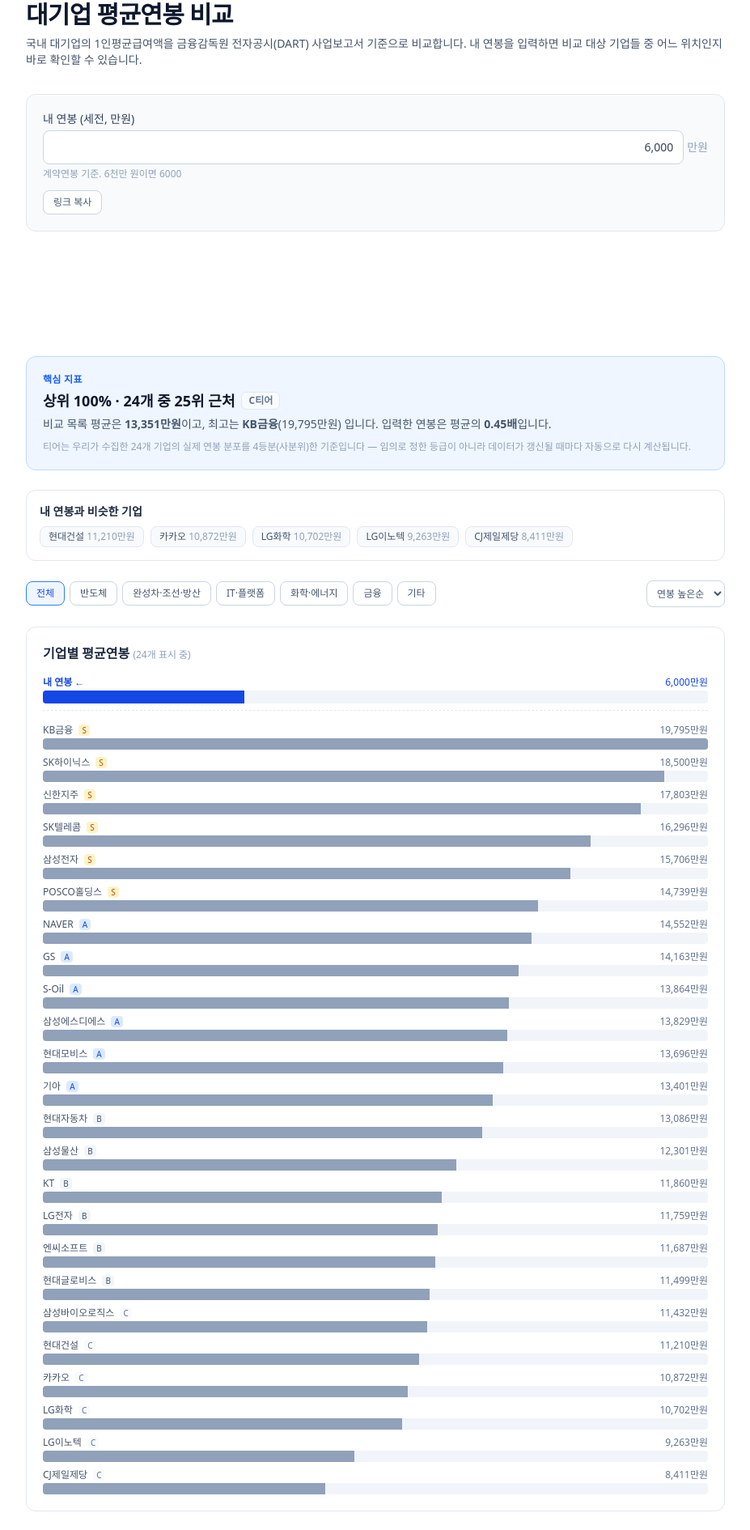
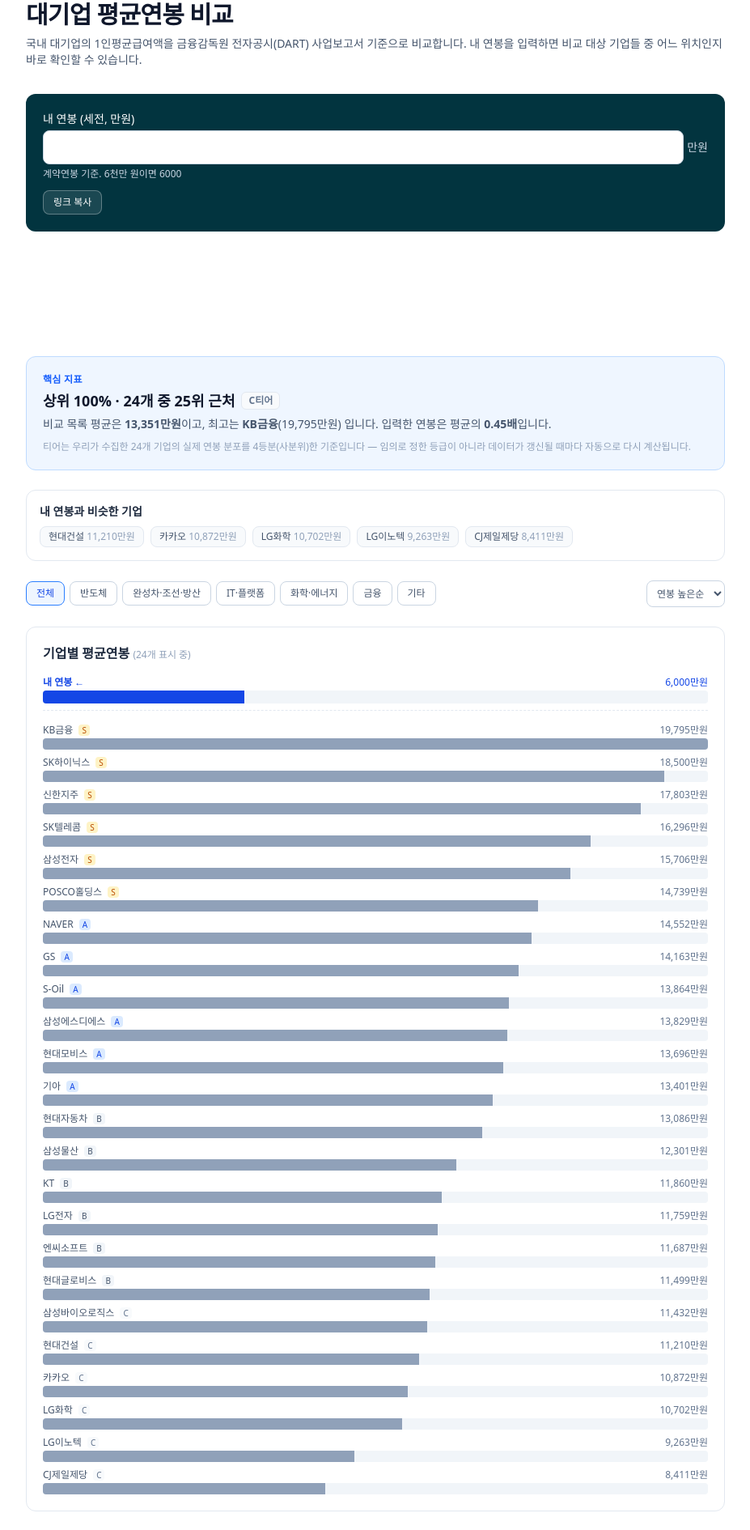
Before and after one commit to parkdane/pay-calc, a Next.js app: page /calc/salary-compare in a window 1280 px wide. Shown: the part 89-1979 px from the top of the page at 81% size, without its empty margins (176-1103 px from the left). Built offline with nearby package versions, Linux system fonts and the light colour scheme.

Commit message:
revert: 배경색 원복

```diff
--- a/components/SalaryCompareCalc.tsx
+++ b/components/SalaryCompareCalc.tsx
@@ -125,8 +125,8 @@ export default function SalaryCompareCalc() {
   return (
     <div className="space-y-6">
       {/* 입력 */}
-      <div className="rounded-xl border border-slate-200 bg-slate-50 p-5">
-        <label className="block text-sm font-medium text-slate-700">
+      <div className="rounded-xl border border-transparent bg-[#02343F] p-5">
+        <label className="block text-sm font-medium text-white">
           내 연봉 (세전, 만원)
           <div className="mt-1 flex items-center gap-1">
             <input
@@ -136,14 +136,14 @@ export default function SalaryCompareCalc() {
               onChange={(e) => setManwonInput(Number(e.target.value.replace(/[^0-9]/g, "")) || 0)}
               className="w-full rounded-lg border border-slate-300 bg-white px-3 py-2.5 text-right tabular-nums"
             />
-            <span className="shrink-0 text-sm text-slate-400">만원</span>
+            <span className="shrink-0 text-sm text-slate-300">만원</span>
           </div>
-          <span className="mt-1 block text-xs font-normal text-slate-400">계약연봉 기준. 6천만 원이면 6000</span>
+          <span className="mt-1 block text-xs font-normal text-slate-300">계약연봉 기준. 6천만 원이면 6000</span>
         </label>
         <button
           type="button"
           onClick={copyLink}
-          className="mt-3 rounded-lg border border-slate-300 bg-white px-3 py-1.5 text-xs font-medium text-slate-600 hover:border-blue-300"
+          className="mt-3 rounded-lg border border-white/30 bg-white/10 px-3 py-1.5 text-xs font-medium text-white hover:bg-white/20"
         >
           {copied ? "링크 복사됨" : "링크 복사"}
         </button>
@@ -254,7 +254,7 @@ export default function SalaryCompareCalc() {
 
       {/* 표 */}
       <div className="overflow-hidden rounded-xl border border-slate-200">
-        <div className="border-b border-slate-100 bg-slate-50 px-4 py-2.5 text-sm font-semibold text-slate-800">
+        <div className="border-b border-transparent bg-[#02343F] px-4 py-2.5 text-sm font-semibold text-white">
           기업별 상세
         </div>
         <table className="w-full text-sm">
@@ -286,8 +286,8 @@ export default function SalaryCompareCalc() {
       </div>
 
       {/* 안내 */}
-      <section className="space-y-1.5 rounded-xl bg-slate-50 p-4 text-sm text-slate-600">
-        <p className="font-semibold text-slate-800">이 데이터는 어떻게 만들어지나요?</p>
+      <section className="space-y-1.5 rounded-xl bg-[#02343F] p-4 text-sm text-slate-200">
+        <p className="font-semibold text-white">이 데이터는 어떻게 만들어지나요?</p>
         <p>
           비교 대상 기업이 금융감독원 전자공시시스템(DART)에 제출한 사업보고서 "직원현황"의 1인평균급여액을
           그대로 가져옵니다. 커뮤니티 추정치가 아니라 기업이 법적으로 공시해야 하는 자료입니다. 사업부문·성별로
```
